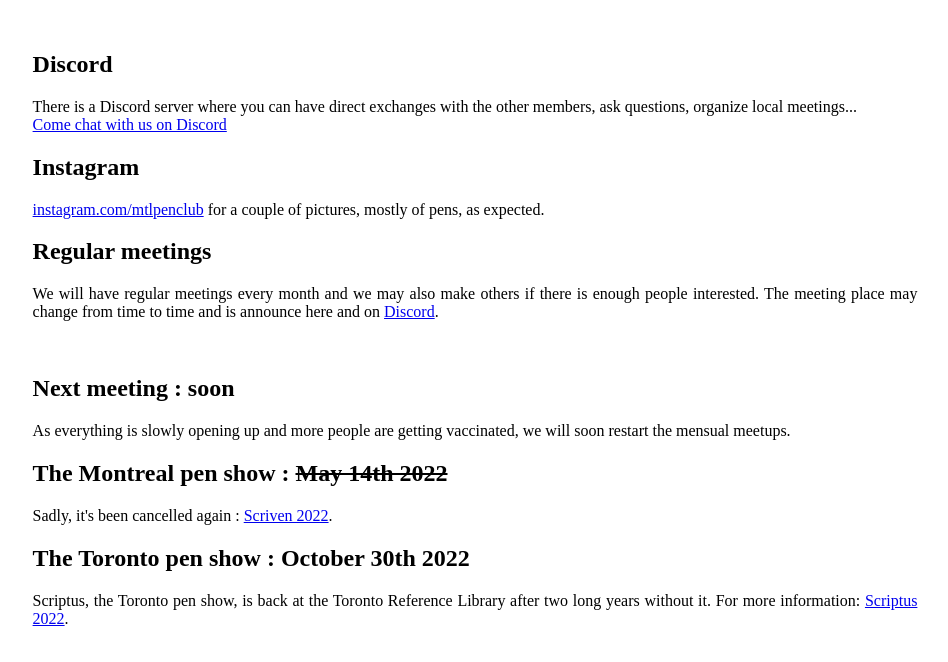
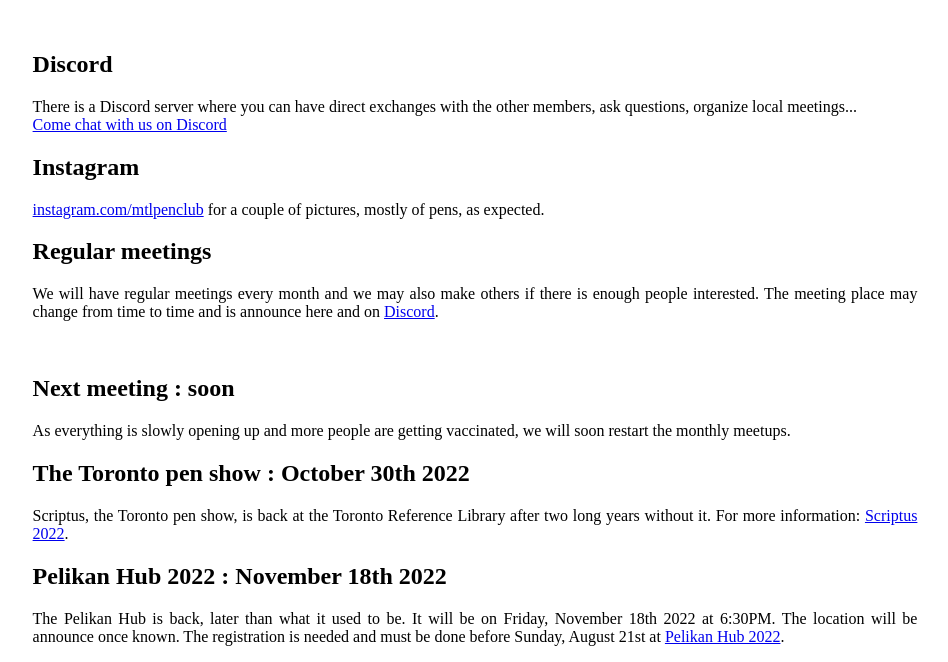
Before and after one commit to mtlpenclub/mtlpenclub.github.io, a plain HTML site: page docs/index.en.html in a window 1280 px wide. Shown: the part 163-825 px from the top of the page, without its empty margins (165-1113 px from the left). Drawn offline with Linux system fonts and the light colour scheme.

Commit message:
-Scriven +PelikanHub

```diff
--- a/docs/index.en.html
+++ b/docs/index.en.html
@@ -55,12 +55,7 @@
 
   <div class="center">
     <h2>Next meeting : soon</h2>
-    <p>As everything is slowly opening up and more people are getting vaccinated, we will soon restart the mensual meetups.</p>
-  </div>
-
-  <div class="center">
-    <h2>The Montreal pen show : <s>May 14th 2022</s></h2>
-    <p>Sadly, it's been cancelled again : <a href="https://scriven-mtl.blogspot.com/">Scriven 2022</a>.</p>
+    <p>As everything is slowly opening up and more people are getting vaccinated, we will soon restart the monthly meetups.</p>
   </div>
 
   <div class="center">
@@ -68,5 +63,10 @@
     <p>Scriptus, the Toronto pen show, is back at the Toronto Reference Library after two long years without it. For more information: <a href="https://www.scriptusinc.com/">Scriptus 2022</a>.</p>
   </div>
 
+  <div class="center">
+    <h2>Pelikan Hub 2022 : November 18th 2022</h2>
+    <p>The Pelikan Hub is back, later than what it used to be. It will be on Friday, November 18th 2022 at 6:30PM. The location will be announce once known. The registration is needed and must be done before Sunday, August 21st at <a href="https://pelikan-hubs.com/registration.php">Pelikan Hub 2022</a>.</p>
+  </div>
+
 </body>
 </html>
```
Also changed, not shown: docs/index.html (+5 -5 lines), 1 other file.
